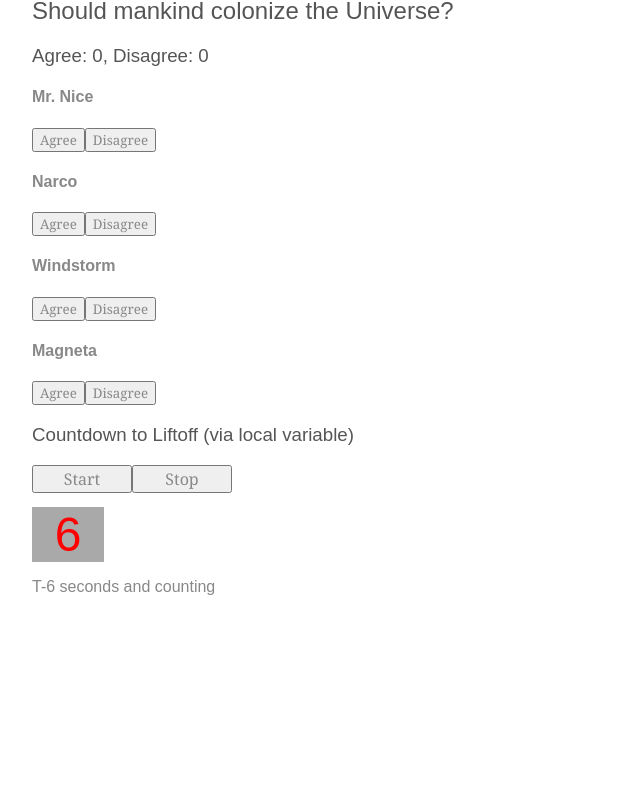
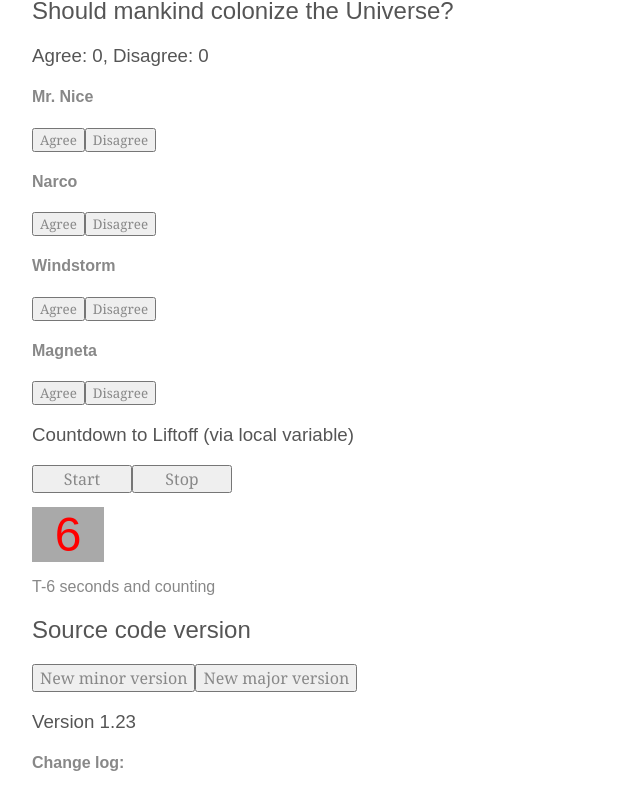
Before and after one commit to ZhangZongkun/my-router, an Angular app: page /example in a window 1280 px wide. Shown: the part 1166-1970 px from the top of the page, without its empty margins (0-640 px from the left). Before the commit the page ends 1794 px from the top, so only its background shows below. Built offline with nearby package versions, Linux system fonts and the light colour scheme.

Commit message:
增加VersionChildComponent

```diff
--- a/src/app/example/example.component.html
+++ b/src/app/example/example.component.html
@@ -80,3 +80,8 @@
 <button (click)="timer.stop()">Stop</button>
 <div class="seconds">{{timer.seconds}}</div>
 <app-countdown-timer #timer></app-countdown-timer>
+
+<h2>Source code version</h2>
+<button (click)="newMinor()">New minor version</button>
+<button (click)="newMajor()">New major version</button>
+<app-version-child [major]="major" [minor]="minor"></app-version-child>
--- a/src/app/example/example.component.ts
+++ b/src/app/example/example.component.ts
@@ -18,8 +18,20 @@ export class ExampleComponent {
   agreed = 0;
   disagreed = 0;
 
+  major = 1;
+  minor = 23;
+
   onVoted(agreed: boolean) {
     agreed ? this.agreed++ : this.disagreed++;
+  }
+
+  newMinor() {
+    this.minor++;
+  }
+
+  newMajor() {
+    this.major++;
+    this.minor = 0;
   }
 
   everyFiveSeconds() {
--- a/src/app/example/example.module.ts
+++ b/src/app/example/example.module.ts
@@ -8,13 +8,14 @@ import { heroSwitchComponents } from './hero-switch.components';
 import { SizerComponent } from './sizer.component';
 import { VoterComponent } from './voter.component';
 import { CountdownTimerComponent } from './countdown-timer.component';
+import { VersionChildComponent } from './version-child.component';
 import { IntervalDirective } from './interval.directive';
 import { UnlessDirective } from './unless.directive';
 
 @NgModule({
   imports: [SharedModule, ExampleRoutingModule],
   declarations: [ExampleComponent, BankComponent, heroSwitchComponents, SizerComponent,
-    VoterComponent, CountdownTimerComponent, IntervalDirective, UnlessDirective]
+    VoterComponent, CountdownTimerComponent, VersionChildComponent, IntervalDirective, UnlessDirective]
 })
 export class ExampleModule {
 }
--- /dev/null
+++ b/src/app/example/version-child.component.ts
@@ -0,0 +1,18 @@
+import { Component, Input, OnChanges, SimpleChanges } from '@angular/core';
+
+@Component({
+  selector: 'app-version-child',
+  template: `
+    <h3>Version {{major}}.{{minor}}</h3>
+    <h4>Change log: </h4>
+  `
+})
+export class VersionChildComponent implements OnChanges {
+  @Input() major: number;
+  @Input() minor: number;
+  changeLog: string[] = [];
+
+  ngOnChanges(changes: SimpleChanges) {
+    console.log(changes);
+  }
+}
```
